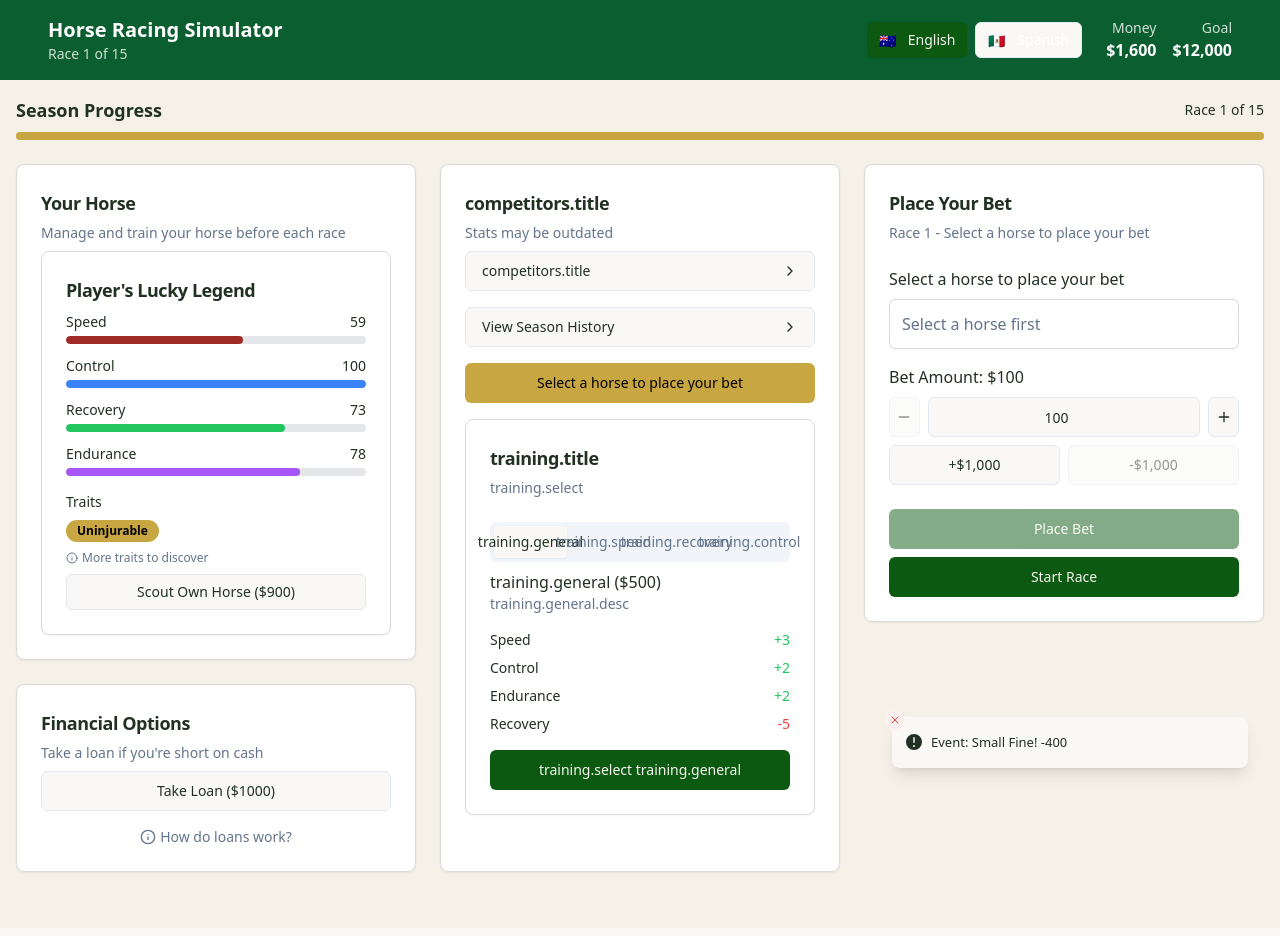
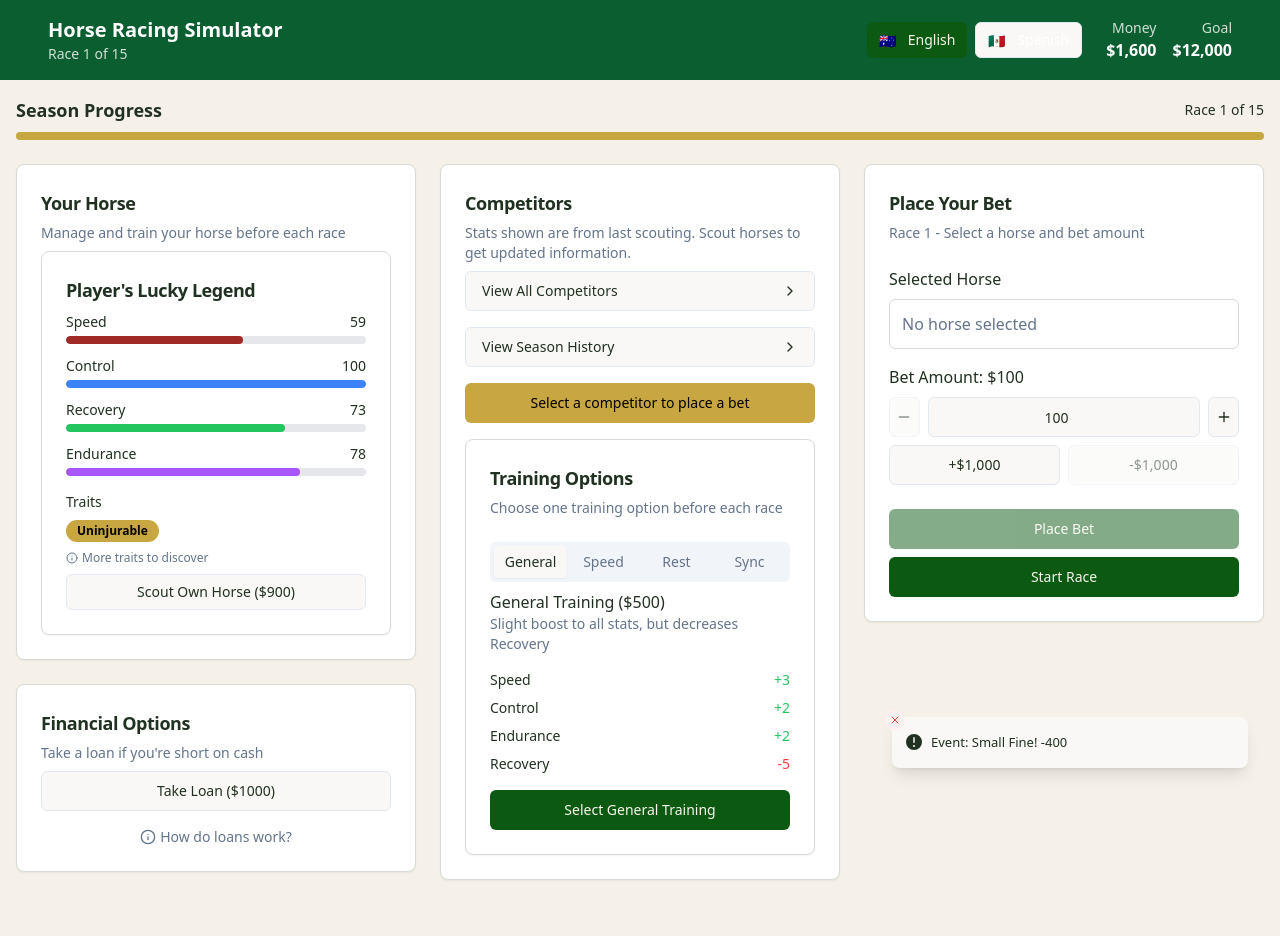
Before and after one commit to billcuious/horse-race-betting-simulator, a React (Vite) app: page / in a window 1280 px wide. Both pictures are taken after a click on the button "Start Game". Built offline with nearby package versions, Linux system fonts and the light colour scheme.

Commit message:
Reverted to edit edt-139c9a7a-48b1-415e-bfe1-2d219f076469: "Add Spanish translations
Complete the Spanish translations for the game."

```diff
--- a/src/components/BettingPanel.tsx
+++ b/src/components/BettingPanel.tsx
@@ -7,7 +7,6 @@ import { MinusIcon, PlusIcon } from "lucide-react";
 import { Horse } from "@/utils/gameLogic";
 import { AlertDialog, AlertDialogAction, AlertDialogCancel, AlertDialogContent, AlertDialogDescription, AlertDialogFooter, AlertDialogHeader, AlertDialogTitle, AlertDialogTrigger } from "@/components/ui/alert-dialog";
 import { getVisibleHorseStats } from "@/utils/horsesData";
-import { useLanguage } from "@/contexts/LanguageContext";
 
 interface BettingPanelProps {
   selectedHorseId: string | null;
@@ -30,7 +29,6 @@ const BettingPanel = ({
 }: BettingPanelProps) => {
   const [betAmount, setBetAmount] = useState(100);
   const selectedHorse = horses.find(h => h.id === selectedHorseId);
-  const { t } = useLanguage();
 
   const increaseBet = (amount: number) => {
     if (betAmount + amount <= playerMoney) {
@@ -60,31 +58,31 @@ const BettingPanel = ({
   return (
     <Card className="w-full">
       <CardHeader>
-        <CardTitle className="text-lg">{t("betting.title")}</CardTitle>
-        <CardDescription>{t("results.race").replace("{{number}}", currentRace.toString())} - {t("betting.select")}</CardDescription>
+        <CardTitle className="text-lg">Place Your Bet</CardTitle>
+        <CardDescription>Race {currentRace} - Select a horse and bet amount</CardDescription>
       </CardHeader>
 
       <CardContent className="space-y-4">
         <div>
-          <h3 className="font-medium mb-2">{t("betting.select")}</h3>
+          <h3 className="font-medium mb-2">Selected Horse</h3>
           {selectedHorse ? (
             <div className="p-3 border rounded-md">
               <p className="font-medium">{selectedHorse.name}</p>
               <div className="flex gap-2 mt-1 text-sm">
-                <span>{t("stats.speed")}: {getVisibleHorseStats(selectedHorse, currentRace).displayedSpeed}</span>
+                <span>Speed: {getVisibleHorseStats(selectedHorse, currentRace).displayedSpeed}</span>
                 <span>•</span>
-                <span>{t("stats.control")}: {getVisibleHorseStats(selectedHorse, currentRace).control}</span>
+                <span>Control: {getVisibleHorseStats(selectedHorse, currentRace).control}</span>
               </div>
             </div>
           ) : (
             <div className="p-3 border rounded-md text-muted-foreground">
-              {t("betting.noSelection")}
+              No horse selected
             </div>
           )}
         </div>
 
         <div>
-          <h3 className="font-medium mb-2">{t("betting.amount")}: ${betAmount}</h3>
+          <h3 className="font-medium mb-2">Bet Amount: ${betAmount}</h3>
           <div className="flex items-center gap-2">
             <Button
               variant="outline"
@@ -141,24 +139,24 @@ const BettingPanel = ({
               className="w-full"
               disabled={!selectedHorseId || betInProgress}
             >
-              {t("betting.place")}
+              Place Bet
             </Button>
           </AlertDialogTrigger>
           <AlertDialogContent>
             <AlertDialogHeader>
-              <AlertDialogTitle>{t("action.confirm")}</AlertDialogTitle>
+              <AlertDialogTitle>Confirm Bet</AlertDialogTitle>
               <AlertDialogDescription>
                 {selectedHorse
-                  ? `${t("betting.place")} $${betAmount} ${t("betting.on")} ${selectedHorse.name}?`
-                  : t("betting.noSelection")}
+                  ? `Bet $${betAmount} on ${selectedHorse.name}?`
+                  : "Please select a horse first"}
               </AlertDialogDescription>
             </AlertDialogHeader>
             <AlertDialogFooter>
-              <AlertDialogCancel>{t("action.cancel")}</AlertDialogCancel>
+              <AlertDialogCancel>Cancel</AlertDialogCancel>
               <AlertDialogAction
                 onClick={() => selectedHorseId && onPlaceBet(selectedHorseId, betAmount)}
               >
-                {t("action.confirm")}
+                Confirm Bet
               </AlertDialogAction>
             </AlertDialogFooter>
           </AlertDialogContent>
@@ -170,7 +168,7 @@ const BettingPanel = ({
           onClick={onStartRace}
           disabled={betInProgress}
         >
-          {t("betting.start")}
+          Start Race
         </Button>
       </CardFooter>
     </Card>
--- a/src/components/TrainingOptions.tsx
+++ b/src/components/TrainingOptions.tsx
@@ -4,7 +4,6 @@ import { Card, CardContent, CardDescription, CardFooter, CardHeader, CardTitle }
 import { Tabs, TabsContent, TabsList, TabsTrigger } from "@/components/ui/tabs";
 import { AlertDialog, AlertDialogAction, AlertDialogCancel, AlertDialogContent, AlertDialogDescription, AlertDialogFooter, AlertDialogHeader, AlertDialogTitle, AlertDialogTrigger } from "@/components/ui/alert-dialog";
 import { getTrainingCost } from "@/utils/gameLogic";
-import { useLanguage } from "@/contexts/LanguageContext";
 
 interface TrainingOptionsProps {
   onSelectTraining: (type: "general" | "speed" | "rest" | "sync") => void;
@@ -14,52 +13,50 @@ interface TrainingOptionsProps {
 }
 
 const TrainingOptions = ({ onSelectTraining, trainingsUsed, playerMoney, isDisabled }: TrainingOptionsProps) => {
-  const { t } = useLanguage();
-
   const trainingOptions = [
     {
       id: "general",
-      name: t("training.general"),
-      description: t("training.general.desc"),
+      name: "General",
+      description: "Slight boost to all stats, but decreases Recovery",
       effects: [
-        { stat: t("stats.speed"), change: "+3", color: "text-green-500" },
-        { stat: t("stats.control"), change: "+2", color: "text-green-500" },
-        { stat: t("stats.endurance"), change: "+2", color: "text-green-500" },
-        { stat: t("stats.recovery"), change: "-5", color: "text-red-500" }
+        { stat: "Speed", change: "+3", color: "text-green-500" },
+        { stat: "Control", change: "+2", color: "text-green-500" },
+        { stat: "Endurance", change: "+2", color: "text-green-500" },
+        { stat: "Recovery", change: "-5", color: "text-red-500" }
       ],
       cost: getTrainingCost("general", trainingsUsed.general || 0)
     },
     {
       id: "speed",
-      name: t("training.speed"),
-      description: t("training.speed.desc"),
+      name: "Speed",
+      description: "Major Speed boost with significant Recovery penalty",
       effects: [
-        { stat: t("stats.speed"), change: "+8", color: "text-green-500" },
-        { stat: t("stats.control"), change: "-3", color: "text-red-500" },
-        { stat: t("stats.endurance"), change: "-3", color: "text-red-500" },
-        { stat: t("stats.recovery"), change: "-15", color: "text-red-500" }
+        { stat: "Speed", change: "+8", color: "text-green-500" },
+        { stat: "Control", change: "-3", color: "text-red-500" },
+        { stat: "Endurance", change: "-3", color: "text-red-500" },
+        { stat: "Recovery", change: "-15", color: "text-red-500" }
       ],
       cost: getTrainingCost("speed", trainingsUsed.speed || 0)
     },
     {
       id: "rest",
-      name: t("training.recovery"),
-      description: t("training.recovery.desc"),
+      name: "Rest",
+      description: "Free Recovery boost, but slight decrease to other stats",
       effects: [
-        { stat: t("stats.speed"), change: "-1", color: "text-red-500" },
-        { stat: t("stats.control"), change: "-1", color: "text-red-500" },
-        { stat: t("stats.endurance"), change: "-1", color: "text-red-500" },
-        { stat: t("stats.recovery"), change: "+15", color: "text-green-500" }
+        { stat: "Speed", change: "-1", color: "text-red-500" },
+        { stat: "Control", change: "-1", color: "text-red-500" },
+        { stat: "Endurance", change: "-1", color: "text-red-500" },
+        { stat: "Recovery", change: "+15", color: "text-green-500" }
       ],
       cost: 0
     },
     {
       id: "sync",
-      name: t("training.control"),
-      description: t("training.control.desc"),
+      name: "Sync",
+      description: "Increases Control, with bonus if horse places in next race",
       effects: [
-        { stat: t("stats.control"), change: "+7", color: "text-green-500" },
-        { stat: "Bonus", change: t("training.balance.desc"), color: "text-blue-500" }
+        { stat: "Control", change: "+7", color: "text-green-500" },
+        { stat: "Bonus", change: "If your horse places 1st, 2nd, or 3rd in the next race, gain +3 permanent Control", color: "text-blue-500" }
       ],
       cost: getTrainingCost("sync", trainingsUsed.sync || 0)
     }
@@ -68,8 +65,8 @@ const TrainingOptions = ({ onSelectTraining, trainingsUsed, playerMoney, isDisab
   return (
     <Card className="w-full">
       <CardHeader>
-        <CardTitle className="text-lg">{t("training.title")}</CardTitle>
-        <CardDescription>{t("training.select")}</CardDescription>
+        <CardTitle className="text-lg">Training Options</CardTitle>
+        <CardDescription>Choose one training option before each race</CardDescription>
       </CardHeader>
 
       <CardContent>
@@ -83,7 +80,7 @@ const TrainingOptions = ({ onSelectTraining, trainingsUsed, playerMoney, isDisab
           {trainingOptions.map(option => (
             <TabsContent key={option.id} value={option.id} className="space-y-4">
               <div>
-                <h3 className="font-medium">{option.name} (${option.cost})</h3>
+                <h3 className="font-medium">{option.name} Training (${option.cost})</h3>
                 <p className="text-sm text-muted-foreground">{option.description}</p>
               </div>
 
@@ -102,22 +99,22 @@ const TrainingOptions = ({ onSelectTraining, trainingsUsed, playerMoney, isDisab
                     className="w-full"
                     disabled={isDisabled || playerMoney < option.cost}
                   >
-                    {t("training.select")} {option.name}
+                    Select {option.name} Training
                   </Button>
                 </AlertDialogTrigger>
                 <AlertDialogContent>
                   <AlertDialogHeader>
-                    <AlertDialogTitle>{t("action.confirm")}</AlertDialogTitle>
+                    <AlertDialogTitle>Confirm Training</AlertDialogTitle>
                     <AlertDialogDescription>
-                      {t("training.select")} {option.name}. {option.cost > 0 ? `${t("scout.cost").replace("{{amount}}", option.cost.toString())}` : ""}
+                      You chose {option.name} Training. This action costs ${option.cost} and will affect your horse's stats. Proceed?
                     </AlertDialogDescription>
                   </AlertDialogHeader>
                   <AlertDialogFooter>
-                    <AlertDialogCancel>{t("action.cancel")}</AlertDialogCancel>
+                    <AlertDialogCancel>Cancel</AlertDialogCancel>
                     <AlertDialogAction
                       onClick={() => onSelectTraining(option.id as any)}
                     >
-                      {t("action.confirm")}
+                      Confirm
                     </AlertDialogAction>
                   </AlertDialogFooter>
                 </AlertDialogContent>
--- a/src/contexts/LanguageContext.tsx
+++ b/src/contexts/LanguageContext.tsx
@@ -215,7 +215,6 @@ export const translations = {
     "betting.start": "Iniciar Carrera",
     "betting.noSelection": "Selecciona un caballo primero",
     "betting.max": "Máximo",
-    "betting.on": "en",
 
     // Results
     "results.title": "Últimos Resultados",
--- a/src/pages/game/components/CompetitorsPanel.tsx
+++ b/src/pages/game/components/CompetitorsPanel.tsx
@@ -7,7 +7,6 @@ import SeasonHistory from "@/components/SeasonHistory";
 import TrainingOptions from "@/components/TrainingOptions";
 import { Horse, RaceResult } from "@/utils/gameLogic";
 import { ChevronRightIcon } from "lucide-react";
-import { useLanguage } from "@/contexts/LanguageContext";
 
 interface CompetitorsPanelProps {
   competitors: Horse[];
@@ -44,14 +43,12 @@ const CompetitorsPanel = ({
   playerMoney,
   seasonResults
 }: CompetitorsPanelProps) => {
-  const { t } = useLanguage();
-
   return (
     <Card className="h-full">
       <CardHeader className="pb-2">
-        <CardTitle className="text-lg">{t("competitors.title")}</CardTitle>
+        <CardTitle className="text-lg">Competitors</CardTitle>
         <CardDescription>
-          {t("stats.outdated")}
+          Stats shown are from last scouting. Scout horses to get updated information.
         </CardDescription>
       </CardHeader>
 
@@ -59,13 +56,13 @@ const CompetitorsPanel = ({
         <Sheet>
           <SheetTrigger asChild>
             <Button className="w-full flex justify-between items-center" variant="outline">
-              <span>{t("competitors.title")}</span>
+              <span>View All Competitors</span>
               <ChevronRightIcon className="h-4 w-4" />
             </Button>
           </SheetTrigger>
           <SheetContent className="w-full overflow-y-auto" side="right">
             <SheetHeader>
-              <SheetTitle>{t("competitors.title")}</SheetTitle>
+              <SheetTitle>All Competitors</SheetTitle>
             </SheetHeader>
             <div className="pr-4 pb-20 max-h-[90vh] overflow-y-auto">
               <div className="grid grid-cols-1 md:grid-cols-2 xl:grid-cols-3 gap-4 mt-6">
@@ -106,7 +103,7 @@ const CompetitorsPanel = ({
 
         {/* Select competitor instructions */}
         <Button className="w-full text-center" variant="secondary">
-          {t("betting.select")}
+          Select a competitor to place a bet
         </Button>
 
         {/* Training options moved here from left column */}
```
